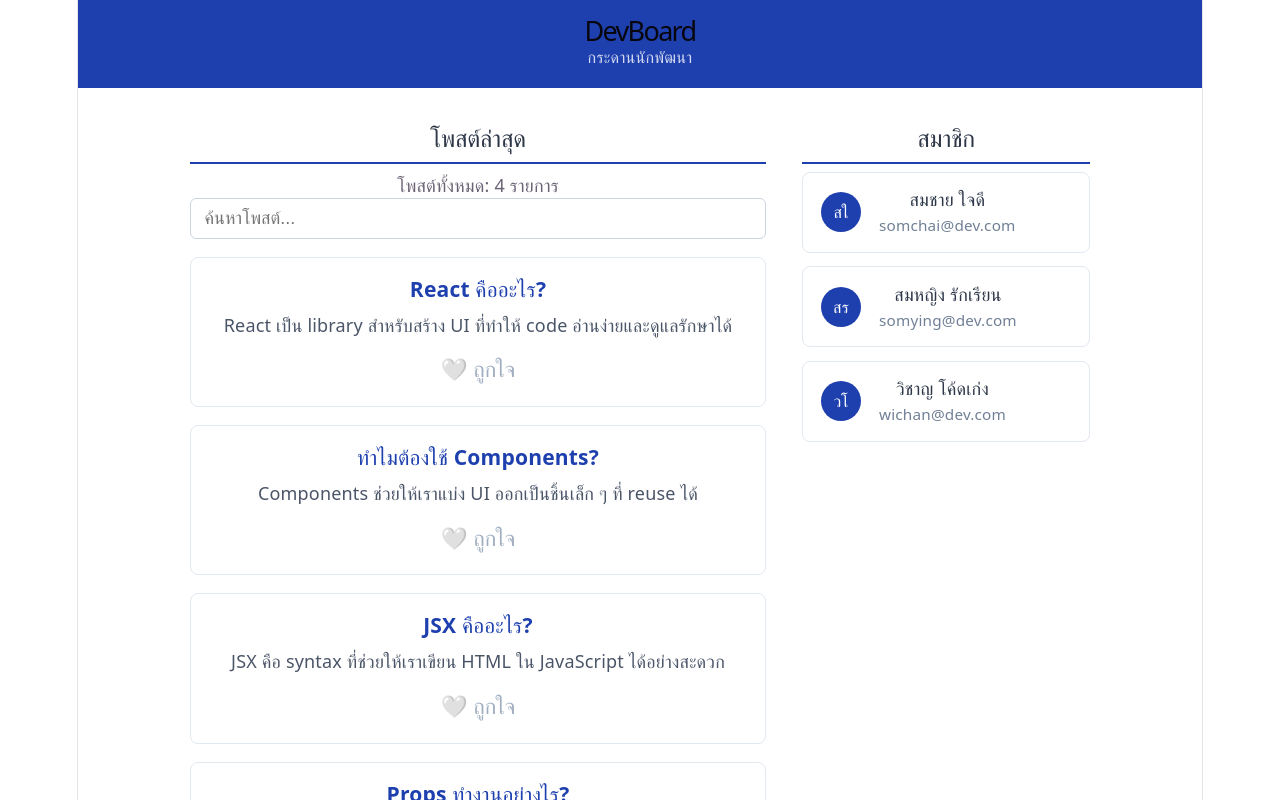
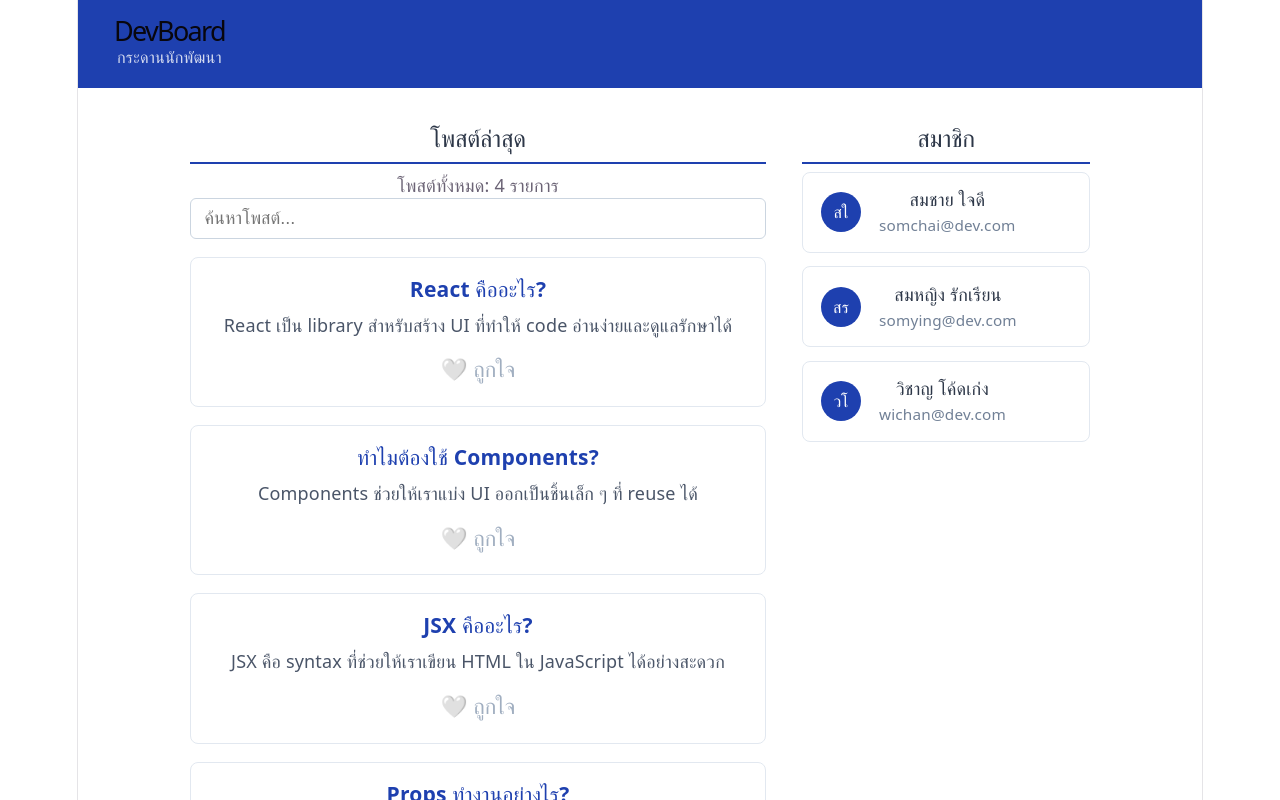
Before and after one commit to Theeradetch/devboard-67160031, a React (Vite) app: page / in a window 1280 px wide. Shown: the top 800 px of the page. Built offline with nearby package versions, Linux system fonts and the light colour scheme.

Commit message:
Task2 Act3

```diff
--- a/src/App.jsx
+++ b/src/App.jsx
@@ -45,7 +45,7 @@
 
   return (
     <div>
-      <Navbar />
+      <Navbar favoriteCount={favorites.length} />
       <div
         style={{
           maxWidth: "900px",
--- a/src/components/Navbar.jsx
+++ b/src/components/Navbar.jsx
@@ -1,12 +1,35 @@
-function Navbar() {
+function Navbar({ favoriteCount }) {
   return (
     <nav
-      style={{ background: "#1e40af", color: "white", padding: "1rem 2rem" }}
+      style={{
+        background: "#1e40af",
+        color: "white",
+        padding: "1rem 2rem",
+        display: "flex",
+        justifyContent: "space-between",
+        alignItems: "center",
+      }}
     >
-      <h1 style={{ margin: 0, fontSize: "1.5rem" }}>DevBoard</h1>
-      <p style={{ margin: 0, fontSize: "0.9rem", opacity: 0.8 }}>
-        กระดานนักพัฒนา
-      </p>
+      <div>
+        <h1 style={{ margin: 0, fontSize: "1.5rem" }}>DevBoard</h1>
+        <p style={{ margin: 0, fontSize: "0.9rem", opacity: 0.8 }}>
+          กระดานนักพัฒนา
+        </p>
+      </div>
+
+      {favoriteCount > 0 && (
+        <div
+          style={{
+            background: "#e53e3e",
+            borderRadius: "20px",
+            padding: "0.25rem 0.75rem",
+            fontSize: "0.9rem",
+            fontWeight: "bold",
+          }}
+        >
+          ❤️ {favoriteCount} ถูกใจ
+        </div>
+      )}
     </nav>
   );
 }
```
